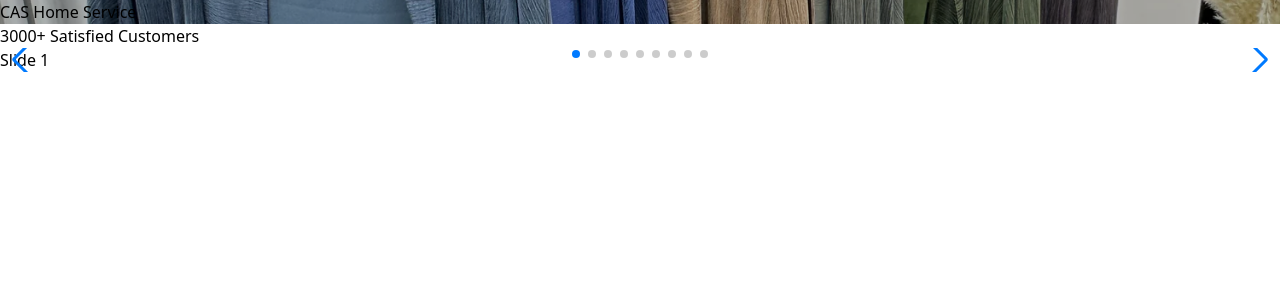
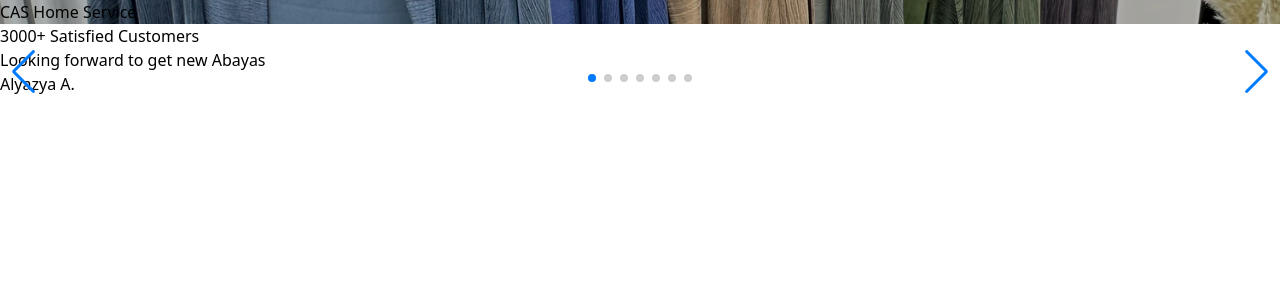
Before and after one commit to sohanwebdevctg/client-project-Ecommerce-crystal-abaya-studio-, a React (Vite) app: page / in a window 1280 px wide. Shown: the top 300 px of the page. Built offline with nearby package versions, Linux system fonts and the light colour scheme.

Commit message:
adding react icons

```diff
--- a/package.json
+++ b/package.json
@@ -14,6 +14,7 @@
     "match-sorter": "^6.3.4",
     "react": "^18.2.0",
     "react-dom": "^18.2.0",
+    "react-icons": "^5.0.1",
     "react-router-dom": "^6.22.3",
     "sort-by": "^1.2.0",
     "swiper": "^11.0.7"
--- a/src/components/Home/CustomersReviews/CustomersReviews.jsx
+++ b/src/components/Home/CustomersReviews/CustomersReviews.jsx
@@ -6,16 +6,18 @@ import 'swiper/css/pagination';
 import 'swiper/css/navigation';
 
 import { Pagination, Navigation } from 'swiper/modules';
-import { useEffect } from 'react';
+import { useEffect, useState } from 'react';
 
 const CustomersReviews = () => {
+
+  const [usersData, setUsersData] = useState([])
 
 
   // data fetch
   useEffect(() => {
     fetch('customersReviews.json')
     .then((res) => res.json())
-    .then((data) => console.log(data))
+    .then((data) => setUsersData(data))
   })
 
 
@@ -40,15 +42,15 @@ const CustomersReviews = () => {
           modules={[Pagination, Navigation]}
           className="mySwiper"
         >
-          <SwiperSlide>Slide 1</SwiperSlide>
-          <SwiperSlide>Slide 2</SwiperSlide>
-          <SwiperSlide>Slide 3</SwiperSlide>
-          <SwiperSlide>Slide 4</SwiperSlide>
-          <SwiperSlide>Slide 5</SwiperSlide>
-          <SwiperSlide>Slide 6</SwiperSlide>
-          <SwiperSlide>Slide 7</SwiperSlide>
-          <SwiperSlide>Slide 8</SwiperSlide>
-          <SwiperSlide>Slide 9</SwiperSlide>
+          {
+            usersData.map((data) => <SwiperSlide key={data.id}>
+              <div className='text-center mx-auto py-10'>
+                <p>{data.descriptions}</p>
+                <h4>{data.name}</h4>
+              </div>
+            </SwiperSlide>
+            )
+          }
           </Swiper>
         </div>
         {/* user details section end */}
```
Also changed, not shown: 1 other file (tests, documents, lock files or other folders).
